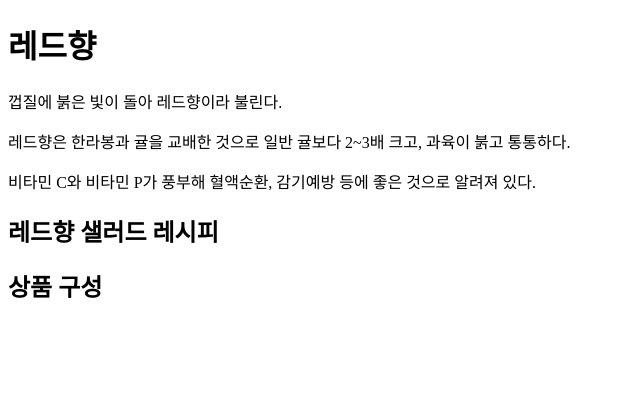
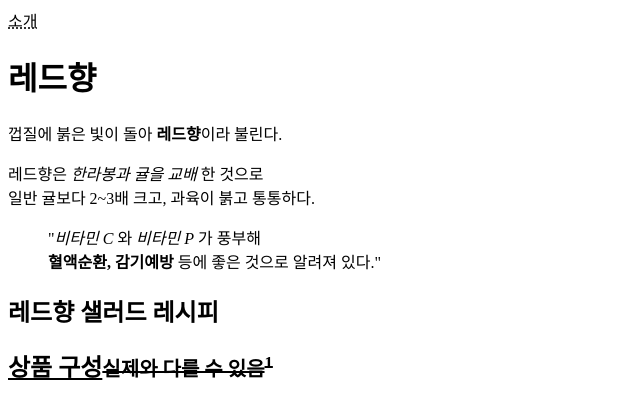
Before and after one commit to hoooooojjjj/DoitLearning, a plain HTML site: page 04/p.html in a window 1280 px wide. Shown: the whole page, without its empty margins (0-640 px from the left). Drawn offline with Linux system fonts and the light colour scheme.

Commit message:
230617 / 04-2까지 공부

```diff
--- a/04/p.html
+++ b/04/p.html
@@ -2,14 +2,14 @@
 <html lang="ko">
 <head>
   <meta charset="UTF-8">
-  <title>상품 소개 페이지</title>
+  <abbr title="상품 소개 페이지">소개</abbr>
 </head>
 <body>
   <h1>레드향</h1>
-  <p>껍질에 붉은 빛이 돌아 레드향이라 불린다.</p>
-  <p>레드향은 한라봉과 귤을 교배한 것으로 일반 귤보다 2~3배 크고, 과육이 붉고 통통하다.</p>
-  <p>비타민 C와 비타민 P가 풍부해 혈액순환, 감기예방 등에 좋은 것으로 알려져 있다.</p>
+  <p>껍질에 붉은 빛이 돌아 <b>레드향</b>이라 불린다.</p>
+  <p>레드향은 <em>한라봉과 귤을 교배</em> 한 것으로 <br>일반 귤보다 2~3배 크고, 과육이 붉고 통통하다.</p>
+  <blockquote>"<i>비타민 C</i> 와 <i>비타민 P</i> 가 풍부해 <br> <strong>혈액순환, 감기예방</strong> 등에 좋은 것으로 알려져 있다."</blockquote>
   <h2>레드향 샐러드 레시피</h2>
-  <h2>상품 구성</h2>
+  <h2><u>상품 구성</u><del><small>실제와 다를 수 있음<sup>1</sup></small></del></h2>
 </body>
 </html>
```
Also changed, not shown: 03/myDoc-result.html (deleted, +0 -10 lines), 03/myDoc.html (+1 -2 lines), 04/poster.html (+6 -1 lines).
